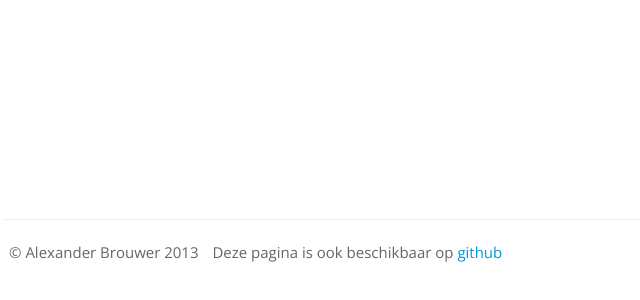
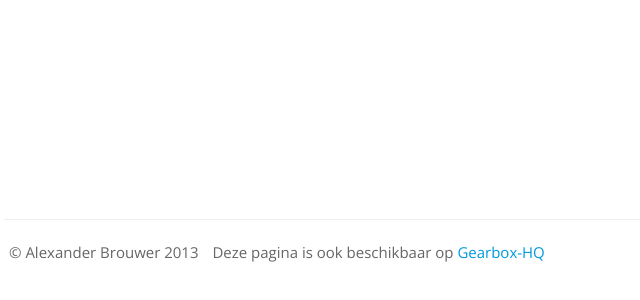
Before and after one commit to alexbrouwer/cv, a plain HTML site: page index.html in a window 1280 px wide. Shown: the part 5418-5718 px from the top of the page, 51-691 px from the left. Drawn offline with nearby package versions, Linux system fonts and the light colour scheme.

Commit message:
Updated link to online version

```diff
--- a/index.html
+++ b/index.html
@@ -98,7 +98,7 @@
 
     <ul class="inline">
         <li>&copy; Alexander Brouwer 2013</li>
-        <li>Deze pagina is ook beschikbaar op <a href="http://skaven.github.io/cv">github</a></li>
+        <li>Deze pagina is ook beschikbaar op <a href="http://gearbox-hq.nl">Gearbox-HQ</a></li>
     </ul>
 </footer>
 
```
